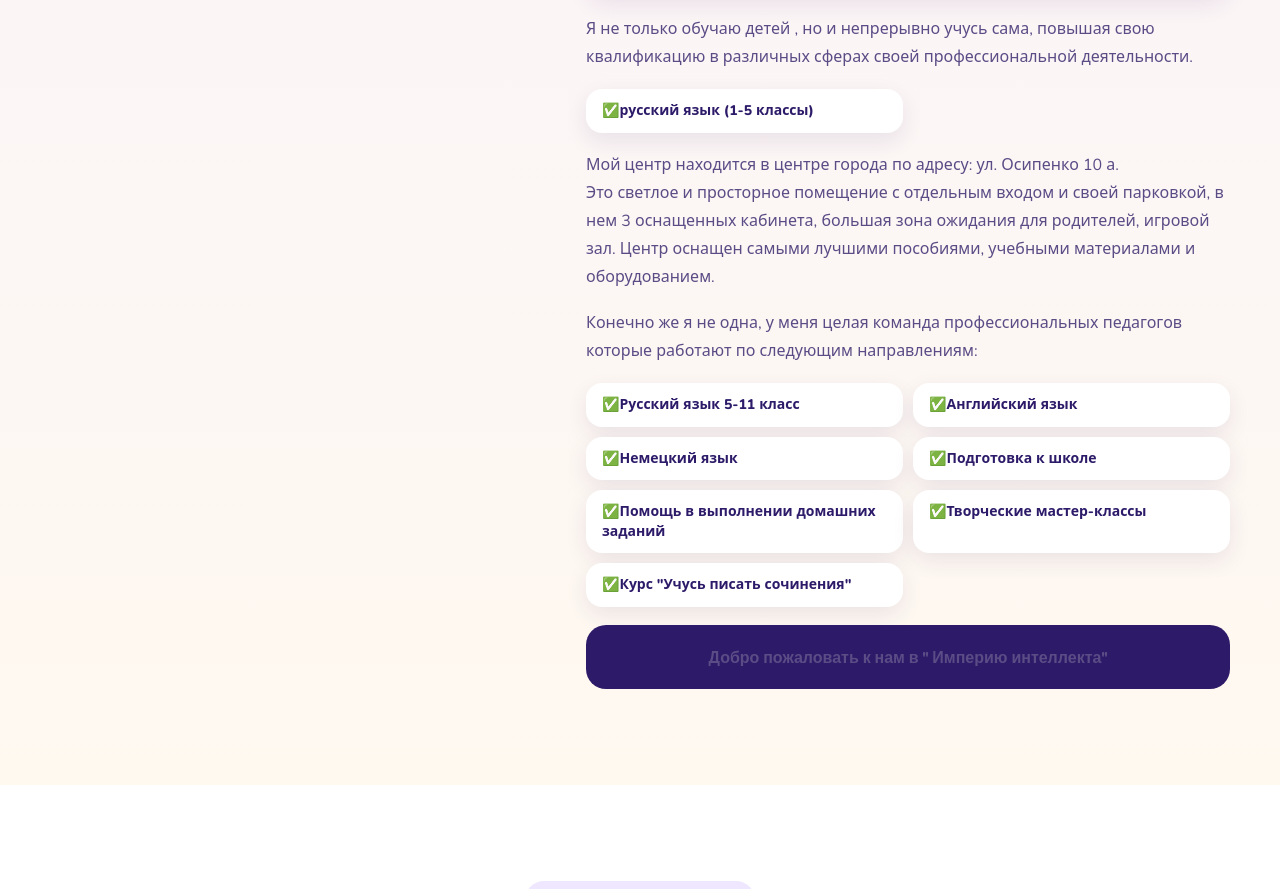
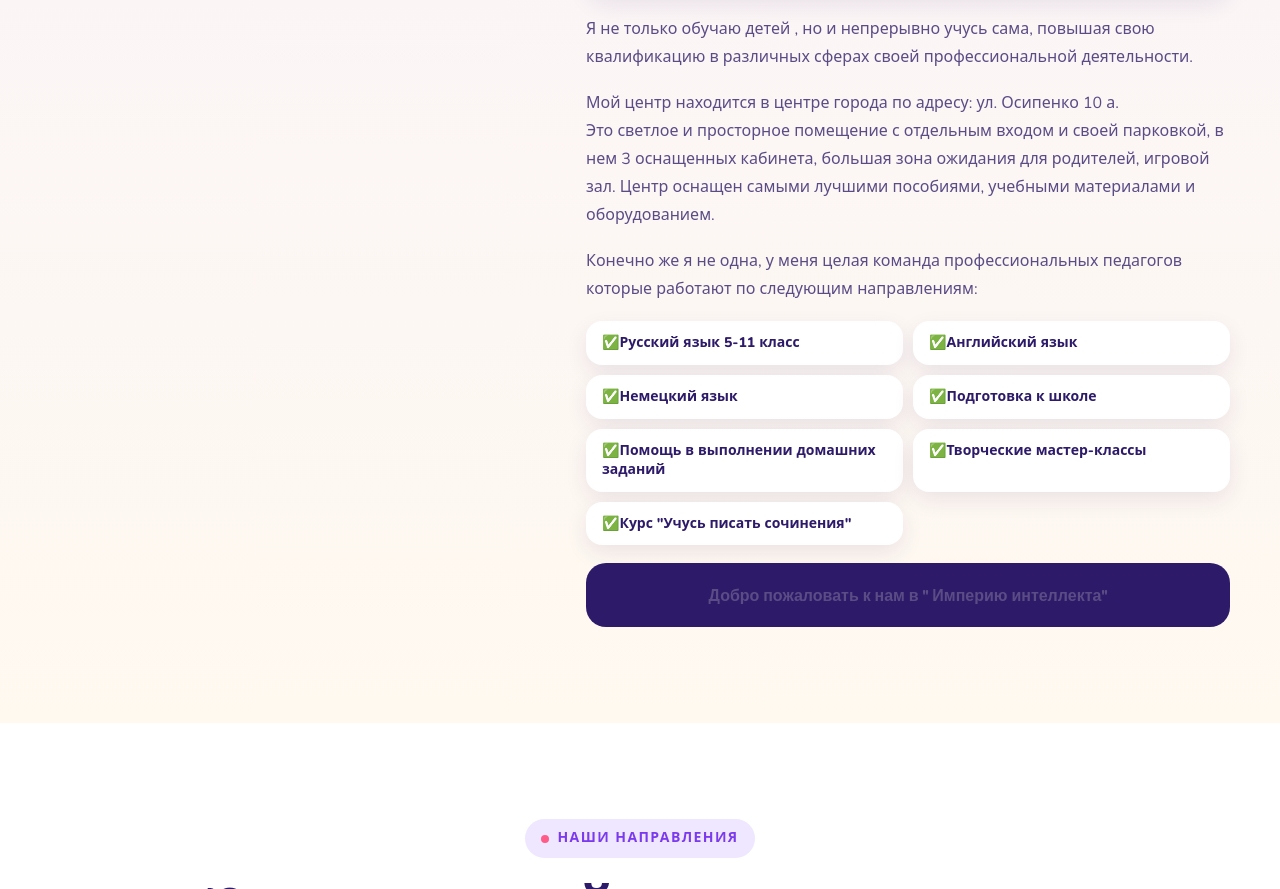
Before and after one commit to Mishanya76/imperiya-intellecta-landing, a plain HTML site: page index.html in a window 1280 px wide. Shown: the part 2191-3080 px from the top of the page. Drawn offline with nearby package versions, Linux system fonts and the light colour scheme.

Commit message:
Поправить текст основателя: убрать лишнюю строку

```diff
--- a/index.html
+++ b/index.html
@@ -816,10 +816,6 @@ details p{padding:0 20px 20px 0;color:var(--ink-soft);font-weight:600;font-size:
         </div>
 
         <p>Я не только обучаю детей , но и непрерывно учусь сама, повышая свою квалификацию в различных сферах своей профессиональной деятельности.</p>
-
-        <div class="founder-checks">
-          <span class="founder-check">✅русский язык (1-5 классы)</span>
-        </div>
 
         <p>Мой центр находится в центре города по адресу: ул. Осипенко 10 а.<br>
         Это светлое и просторное помещение с отдельным входом и своей парковкой, в нем 3 оснащенных кабинета, большая зона ожидания для родителей, игровой зал. Центр оснащен самыми лучшими пособиями, учебными материалами и оборудованием.</p>
```
